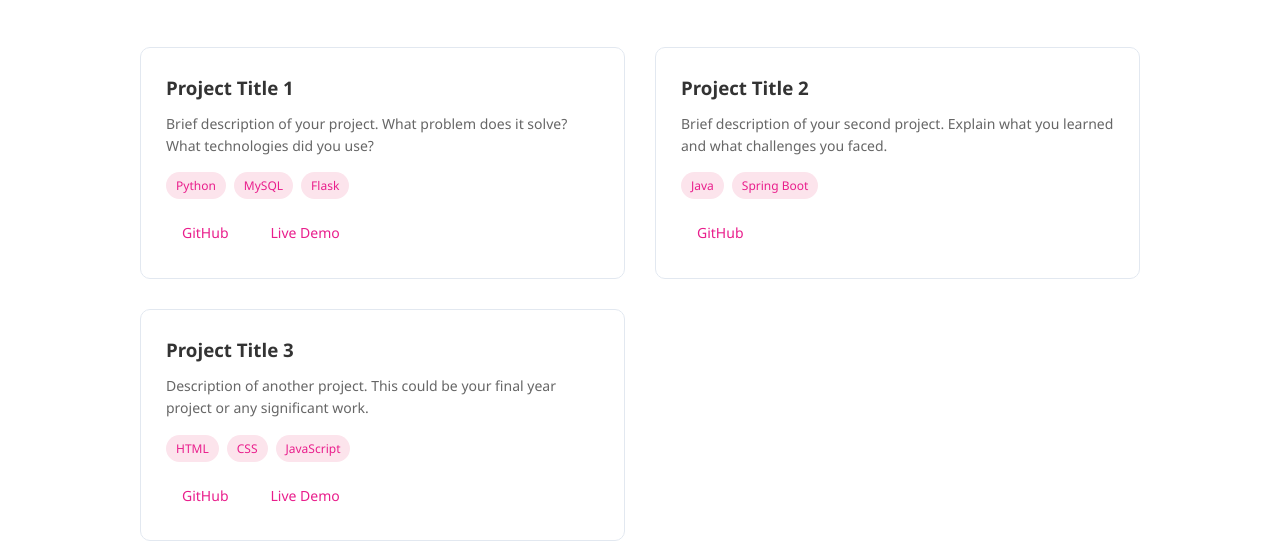
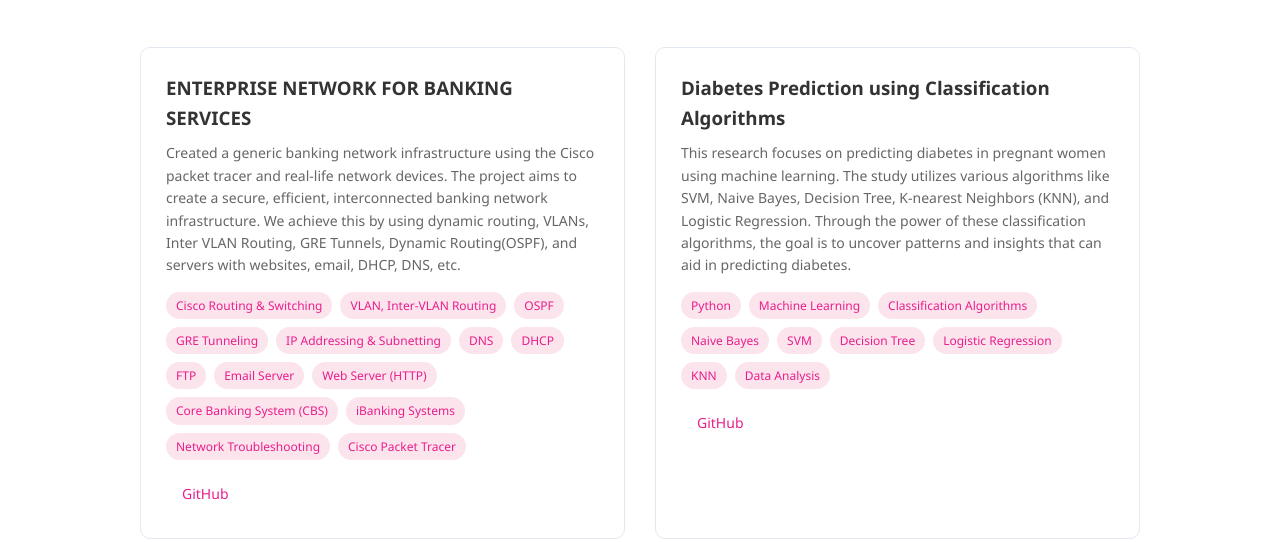
Before and after one commit to AniMeem/Meem_portfolio, a plain HTML site: page Meem_portfolio/portfolio/projects.html in a window 1280 px wide. Shown: the part 261-803 px from the top of the page. Drawn offline with Linux system fonts and the light colour scheme.

Commit message:
update projects

```diff
--- a/Meem_portfolio/portfolio/projects.html
+++ b/Meem_portfolio/portfolio/projects.html
@@ -29,19 +29,34 @@
             <!-- Project 1 -->
             <div class="project-card">
                 <div class="project-info">
-                    <h3>Project Title 1</h3>
+                    <h3>ENTERPRISE NETWORK FOR BANKING SERVICES</h3>
                     <p class="project-description">
-                        Brief description of your project. What problem does it solve?
-                        What technologies did you use?
+                        Created a generic banking network infrastructure using the Cisco packet tracer and real-life
+                        network devices.
+                        The project aims to create a secure, efficient, interconnected banking network infrastructure.
+                        We achieve this by using dynamic routing, VLANs, Inter VLAN Routing, GRE Tunnels, Dynamic
+                        Routing(OSPF),
+                        and servers with websites, email, DHCP, DNS, etc.
                     </p>
                     <div class="project-tech">
-                        <span>Python</span>
-                        <span>MySQL</span>
-                        <span>Flask</span>
+                        <span>Cisco Routing & Switching</span>
+                        <span>VLAN, Inter-VLAN Routing</span>
+                        <span>OSPF</span>
+                        <span>GRE Tunneling</span>
+                        <span>IP Addressing & Subnetting</span>
+                        <span>DNS</span>
+                        <span>DHCP</span>
+                        <span>FTP</span>
+                        <span>Email Server</span>
+                        <span>Web Server (HTTP)</span>
+                        <span>Core Banking System (CBS)</span>
+                        <span>iBanking Systems</span>
+                        <span>Network Troubleshooting</span>
+                        <span>Cisco Packet Tracer</span>
                     </div>
                     <div class="project-links">
-                        <a href="#" class="btn btn-small">GitHub</a>
-                        <a href="#" class="btn btn-small">Live Demo</a>
+                        <a href="https://github.com/AniMeem/Networking_Project" class="btn btn-small"
+                            target="_blank">GitHub</a>
                     </div>
                 </div>
             </div>
@@ -49,17 +64,29 @@
             <!-- Project 2 -->
             <div class="project-card">
                 <div class="project-info">
-                    <h3>Project Title 2</h3>
+                    <h3>Diabetes Prediction using Classification Algorithms</h3>
                     <p class="project-description">
-                        Brief description of your second project. Explain what you
-                        learned and what challenges you faced.
+                        This research focuses on predicting diabetes in pregnant women using machine learning.
+                        The study utilizes various algorithms like SVM, Naive Bayes, Decision Tree, K-nearest Neighbors
+                        (KNN),
+                        and Logistic Regression. Through the power of these classification algorithms, the goal is to
+                        uncover
+                        patterns and insights that can aid in predicting diabetes.
                     </p>
                     <div class="project-tech">
-                        <span>Java</span>
-                        <span>Spring Boot</span>
+                        <span>Python</span>
+                        <span>Machine Learning</span>
+                        <span>Classification Algorithms</span>
+                        <span>Naive Bayes</span>
+                        <span>SVM</span>
+                        <span>Decision Tree</span>
+                        <span>Logistic Regression</span>
+                        <span>KNN</span>
+                        <span>Data Analysis</span>
                     </div>
                     <div class="project-links">
-                        <a href="#" class="btn btn-small">GitHub</a>
+                        <a href="https://github.com/AniMeem/Thesis_Project" class="btn btn-small"
+                            target="_blank">GitHub</a>
                     </div>
                 </div>
             </div>
@@ -67,19 +94,20 @@
             <!-- Project 3 -->
             <div class="project-card">
                 <div class="project-info">
-                    <h3>Project Title 3</h3>
+                    <h3>University Student & Teacher Database Management System</h3>
                     <p class="project-description">
-                        Description of another project. This could be your final year
-                        project or any significant work.
+                        A university management application using C# where students and
+                        teachers give their personal information. Students can also see whether
+                        they have dues or not.
                     </p>
                     <div class="project-tech">
-                        <span>HTML</span>
-                        <span>CSS</span>
-                        <span>JavaScript</span>
+                        <span>C#</span>
+                        <span>Database Management</span>
+                        <span>SQL</span>
                     </div>
                     <div class="project-links">
-                        <a href="#" class="btn btn-small">GitHub</a>
-                        <a href="#" class="btn btn-small">Live Demo</a>
+                        <a href="https://github.com/AniMeem/C_Sharp/tree/main/Project" class="btn btn-small"
+                            target="_blank">GitHub</a>
                     </div>
                 </div>
             </div>
```
Also changed, not shown: Meem_portfolio/portfolio/about.html (+6 -6 lines), Meem_portfolio/portfolio/assets/anika_profile.png (added).
